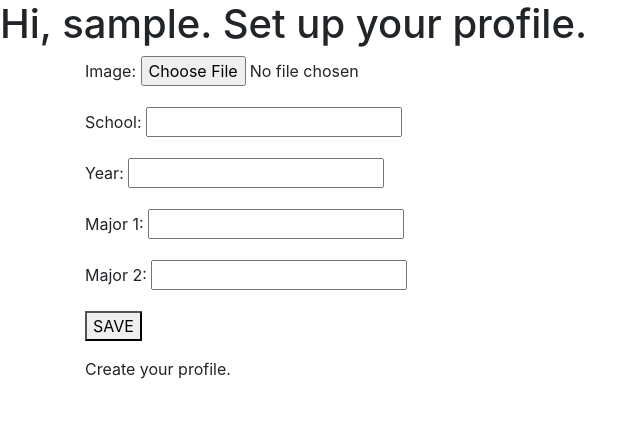
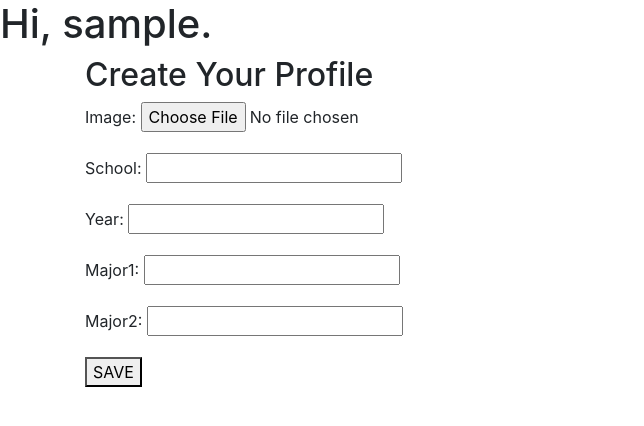
Before and after one commit to CSCI3356-Fall2024/Ed-Sheeran---The-A-Team, a Django app: page /accounts/profile/ in a window 1280 px wide. Shown: the part 56-482 px from the top of the page, without its empty margins (0-644 px from the left). Run offline with Django 5.2, Linux system fonts and the light colour scheme; the visitor is signed in with stand-in values (Sample User, id 1).

Commit message:
profile v3

```diff
--- a/GreenWave/GreenWave/urls.py
+++ b/GreenWave/GreenWave/urls.py
@@ -27,6 +27,7 @@ urlpatterns = [
     path('', home_view, name= 'home'),
     path('accounts/', include('allauth.urls')),
     path("accounts/profile/", profile_view, name="profile")
+
 ]
 if settings.DEBUG:
     urlpatterns += static(settings.MEDIA_URL, document_root=settings.MEDIA_ROOT)
--- a/GreenWave/pages/views.py
+++ b/GreenWave/pages/views.py
@@ -13,27 +13,22 @@ def profile_view(request):
     user_profile_instance = user_profile.objects.filter(user=request.user).first()
 
     if request.method == 'POST':
-        form = profile_form(request.POST, request.FILES)
-        if form.is_valid():
-            if user_profile_instance:
-                profile = form.save(commit=False)
-                profile.user = request.user
-                profile.id = user_profile_instance.id
-                profile.save()
+        if 'update' in request.POST:
+            form = profile_form(instance=user_profile_instance)  # Pre-fill the form for editing
+        else:
+            form = profile_form(request.POST, request.FILES)
+            if form.is_valid():
+                if user_profile_instance:
+                    profile = form.save(commit=False)
+                    profile.user = request.user
+                    profile.id = user_profile_instance.id
+                    profile.save()
+                else:
+                    profile = form.save(commit=False)
+                    profile.user = request.user
+                    profile.save()
+                return redirect('accounts/profile/')
 
-
-            else:
-                profile = form.save(commit=False)
-                profile.user = request.user
-                profile.save()
-
-        #    image = form.cleaned_data["image"]
-        #    school = form.cleaned_data["school"]
-        #    year = form.cleaned_data["year"]
-        #    major1 = form.cleaned_data["major1"]
-        #    major2 = form.cleaned_data["major2"]
-        #    t = user_profile(school=school, year=year, major1=major1, major2=major2 )
-        #    t.save()
     else:
         form = profile_form(instance=user_profile_instance)
 
--- a/GreenWave/templates/profile.html
+++ b/GreenWave/templates/profile.html
@@ -1,39 +1,81 @@
-{% extends 'base.html'%}
+{% extends 'base.html' %}
 
-{%block content%}
-<h1>Hi, {{user.username}}. Set up your profile.</h1>
+{% block content %}
+<h1>Hi, {{ user.username }}.</h1>
 
 <div class="container">
+    {% if user_profile %}
+        <h2>Your Profile</h2>
+        <p>School: {{ user_profile.school }}</p>
+        <p>Year: {{ user_profile.year }}</p>
+        <p>Major 1: {{ user_profile.major1 }}</p>
+        <p>Major 2: {{ user_profile.major2 }}</p>
+        {% if user_profile.image %}
+            <img src="{{ user_profile.image.url }}" alt="Profile Picture" style="max-width: 200px; max-height: 200px;">
+        {% else %}
+            <p>No profile picture uploaded.</p>
+        {% endif %}
+
+        <form method="POST" action="{% url 'profile' %}" enctype="multipart/form-data">
+            {% csrf_token %}
+            <input type="hidden" name="update" value="true">  <!-- Hidden input -->
+            <button type="submit">Update Profile</button>
+        </form>
+
+    {% else %}
+        <h2>Create Your Profile</h2>
         <form method="POST" class="form-group" enctype="multipart/form-data">
             {% csrf_token %}
 
             <div class="form-group">
-            <label>Image:</label>
+                {{ form.image.label_tag }}
                 {{ form.image }}
             </div>
             <div class="form-group">
-            <label>School:</label>
+                {{ form.school.label_tag }}
                 {{ form.school }}
             </div>
             <div class="form-group">
-            <label>Year:</label>
+                {{ form.year.label_tag }}
                 {{ form.year }}
             </div>
             <div class="form-group">
-            <label>Major 1:</label>
+                {{ form.major1.label_tag }}
                 {{ form.major1 }}
             </div>
             <div class="form-group">
-            <label>Major 2:</label>
+                {{ form.major2.label_tag }}
                 {{ form.major2 }}
             </div>
             <button type="submit">SAVE</button>
         </form>
-    {% if user_profile %}
-        <p>Your profile has been updated.</p>
-    {% else %}
-        <p>Create your profile.</p>
+    {% endif %}
+
+    {% if request.POST.update %}
+        <h2>Update Your Profile</h2>
+        <form method="POST" class="form-group" enctype="multipart/form-data">
+            {% csrf_token %}
+            {{ form.image.label_tag }}
+            {{ form.image }}
+            <div class="form-group">
+                {{ form.school.label_tag }}
+                {{ form.school }}
+            </div>
+            <div class="form-group">
+                {{ form.year.label_tag }}
+                {{ form.year }}
+            </div>
+            <div class="form-group">
+                {{ form.major1.label_tag }}
+                {{ form.major1 }}
+            </div>
+            <div class="form-group">
+                {{ form.major2.label_tag }}
+                {{ form.major2 }}
+            </div>
+            <button type="submit">SAVE</button>
+        </form>
     {% endif %}
 </div>
 
-{%endblock%}
+{% endblock %}
```
Also changed, not shown: GreenWave/media/profile_images/IMG_2680_8xswKUv.jpg (added), GreenWave/media/profile_images/IMG_2680_YvXO8C3.jpg (added), GreenWave/media/profile_images/IMG_2680_pD9dq3J.jpg (added). Lines whose indentation alone changed are shown as unchanged.
